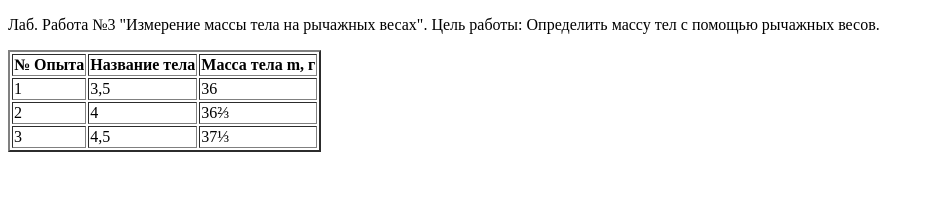
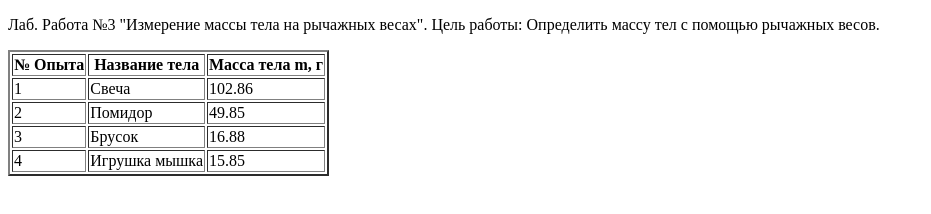
Before and after one commit to MarselHapa5/School, a plain HTML site: page Lab work 3.html in a window 1280 px wide. Shown: the whole page, without its empty margins (0-931 px from the left). Drawn offline with Linux system fonts and the light colour scheme.

Commit message:
Добавление Лаб работы 3

```diff
--- a/Lab work 3.html
+++ b/Lab work 3.html
@@ -19,9 +19,10 @@
              <th>Название тела</th>
              <th>Масса тела m, г</th>
             </tr>
-            <tr><td>1</td><td>3,5</td><td>36</td></tr>
-            <tr><td>2</td><td>4</td><td>36⅔</td></tr>
-            <tr><td>3</td><td>4,5</td><td>37⅓</td></tr>
+            <tr><td>1</td><td>Свеча</td><td>102.86</td></tr>
+            <tr><td>2</td><td>Помидор</td><td>49.85</td></tr>
+            <tr><td>3</td><td>Брусок</td><td>16.88</td></tr>
+            <tr><td>4</td><td>Игрушка мышка</td><td>15.85</td></tr>
         </table>
     </p>
 </body>
```
